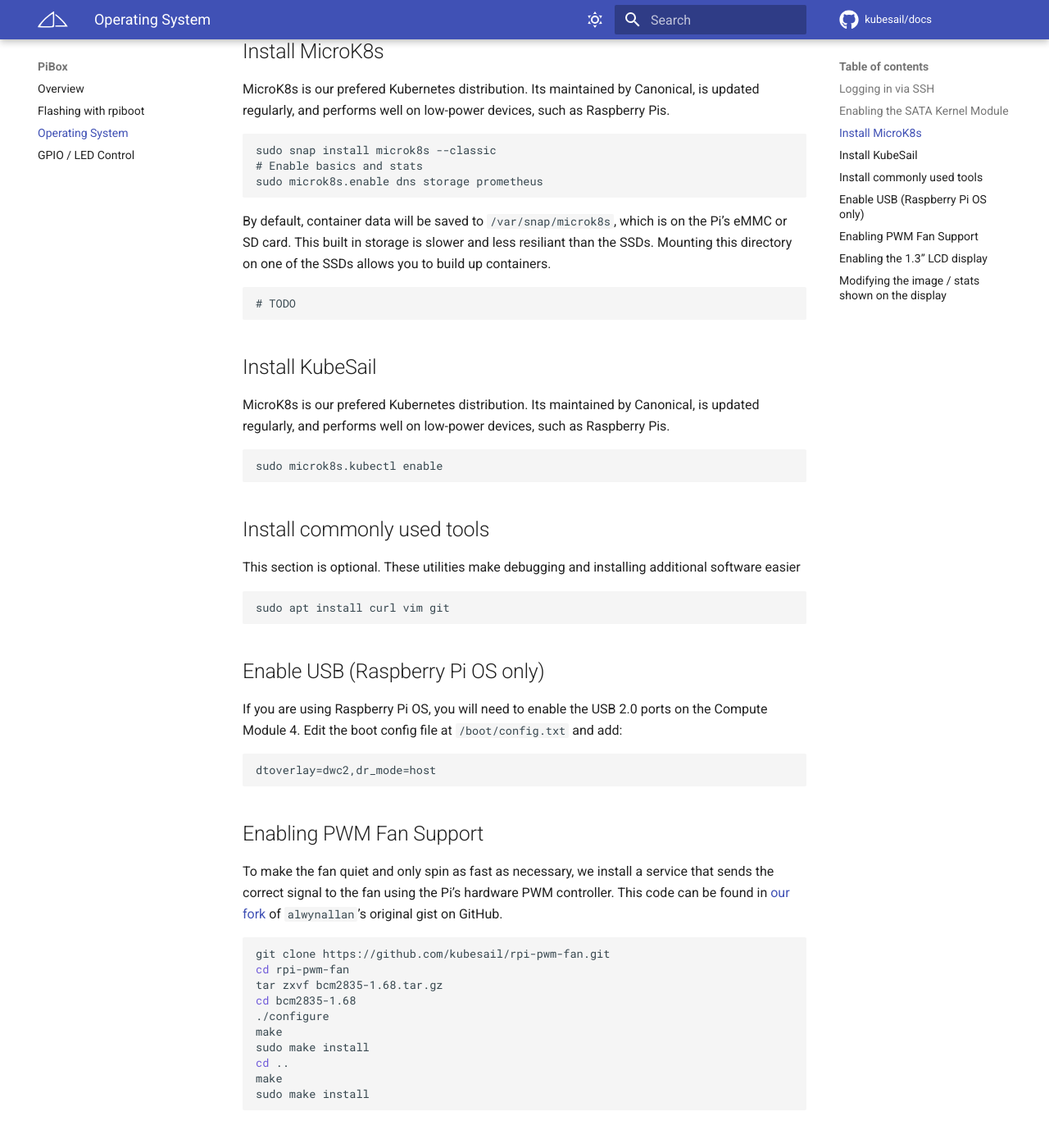
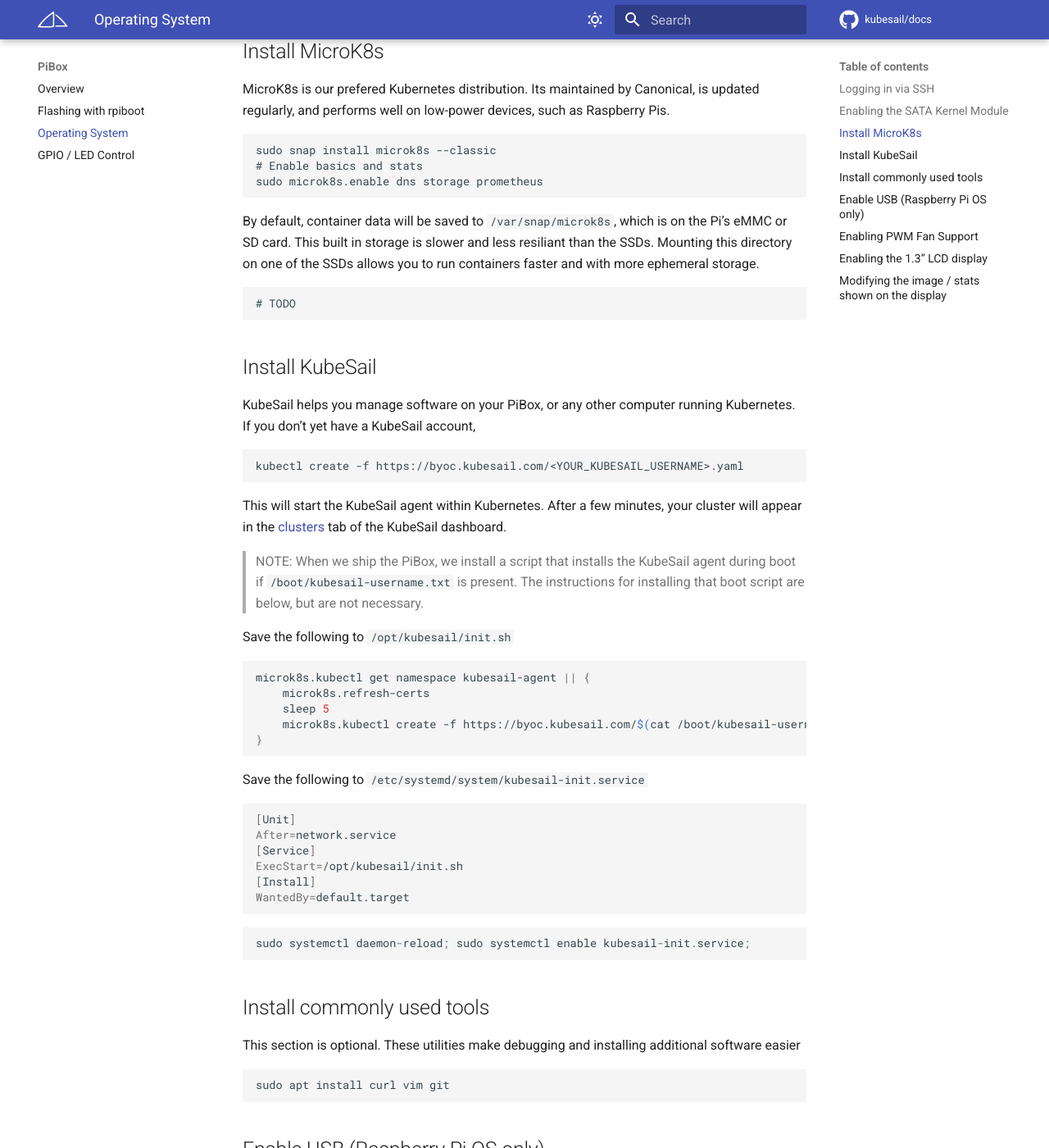
Before and after one commit to kubesail/kubesail-docs, an MkDocs documentation site: the page built from docs/guides/pibox/os.md, in a window 1280 px wide and 1400 px high, scrolled down 1507 px. Shown: the whole window at 82% size. Built offline with MkDocs 1.6.1 and Material for MkDocs 9.7.7, drawn with Linux system fonts in a browser that asks for light colours; comment, search, counter and statistics services are not loaded.

Commit message:
kubesail boot

````diff
--- a/docs/guides/pibox/os.md
+++ b/docs/guides/pibox/os.md
@@ -58,15 +58,42 @@
     # Enable basics and stats
     sudo microk8s.enable dns storage prometheus
 
-By default, container data will be saved to `/var/snap/microk8s`, which is on the Pi's eMMC or SD card. This built in storage is slower and less resiliant than the SSDs. Mounting this directory on one of the SSDs allows you to build up containers.
+By default, container data will be saved to `/var/snap/microk8s`, which is on the Pi's eMMC or SD card. This built in storage is slower and less resiliant than the SSDs. Mounting this directory on one of the SSDs allows you to run containers faster and with more ephemeral storage.
 
     # TODO
 
 ## Install KubeSail
 
-MicroK8s is our prefered Kubernetes distribution. Its maintained by Canonical, is updated regularly, and performs well on low-power devices, such as Raspberry Pis.
+KubeSail helps you manage software on your PiBox, or any other computer running Kubernetes. If you don't yet have a KubeSail account,
 
-    sudo microk8s.kubectl enable
+    kubectl create -f https://byoc.kubesail.com/<YOUR_KUBESAIL_USERNAME>.yaml
+
+This will start the KubeSail agent within Kubernetes. After a few minutes, your cluster will appear in the [clusters](https://kubesail.com/clusters) tab of the KubeSail dashboard.
+
+> NOTE: When we ship the PiBox, we install a script that installs the KubeSail agent during boot if `/boot/kubesail-username.txt` is present. The instructions for installing that boot script are below, but are not necessary.
+
+Save the following to `/opt/kubesail/init.sh`
+
+```bash
+microk8s.kubectl get namespace kubesail-agent || {
+    microk8s.refresh-certs
+    sleep 5
+    microk8s.kubectl create -f https://byoc.kubesail.com/$(cat /boot/kubesail-username.txt).yaml
+}
+```
+
+Save the following to `/etc/systemd/system/kubesail-init.service`
+
+```bash
+[Unit]
+After=network.service
+[Service]
+ExecStart=/opt/kubesail/init.sh
+[Install]
+WantedBy=default.target
+```
+
+    sudo systemctl daemon-reload; sudo systemctl enable kubesail-init.service;
 
 ## Install commonly used tools
 
````
